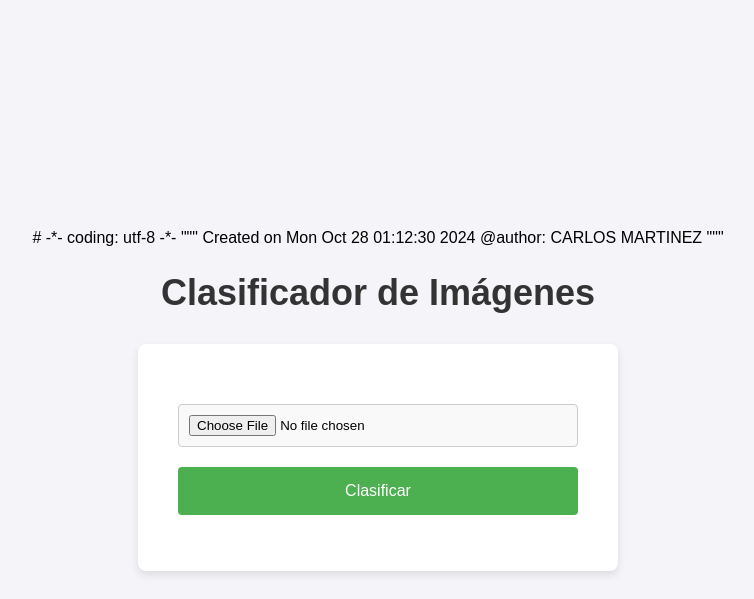
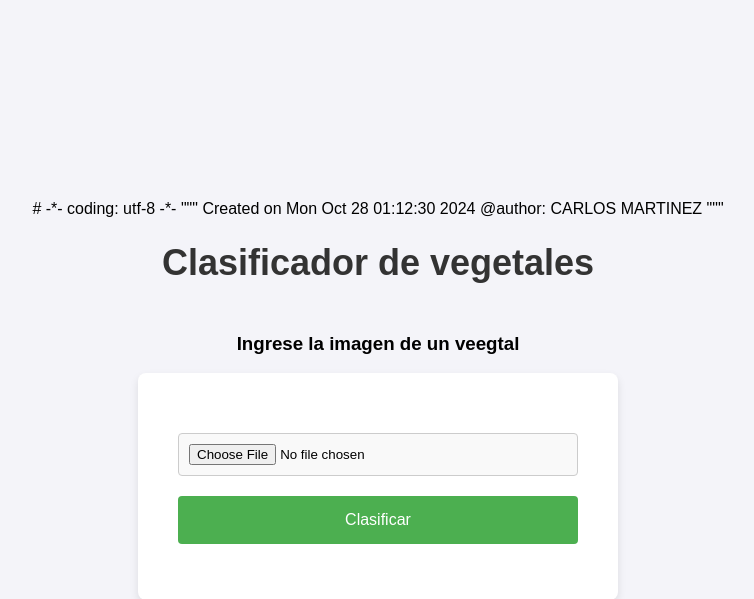
Before and after one commit to carlosyar/pruebamodelo, a Flask app: page / in a window 1280 px wide. Shown: the top 599 px of the page, without its empty margins (262-1016 px from the left). Run offline with Flask 3, Linux system fonts and the light colour scheme.

Commit message:
index.html

```diff
--- a/templates/index.html
+++ b/templates/index.html
@@ -9,7 +9,7 @@ Created on Mon Oct 28 01:12:30 2024
 <head>
     <meta charset="UTF-8">
     <meta name="viewport" content="width=device-width, initial-scale=1.0">
-    <title>Clasificador de Imágenes</title>
+    <title>Clasificador de vegetales</title>
     <style>
         body {
             font-family: Arial, sans-serif;
@@ -91,8 +91,8 @@ Created on Mon Oct 28 01:12:30 2024
 </head>
 <body>
 
-    <h1>Clasificador de Imágenes</h1>
-
+    <h1>Clasificador de vegetales</h1>
+    <h3>Ingrese la imagen de un veegtal</h3>
     <div class="container">
         <form action="/predict" method="post" enctype="multipart/form-data">
             <input type="file" name="file" accept="image/*" required>
```
